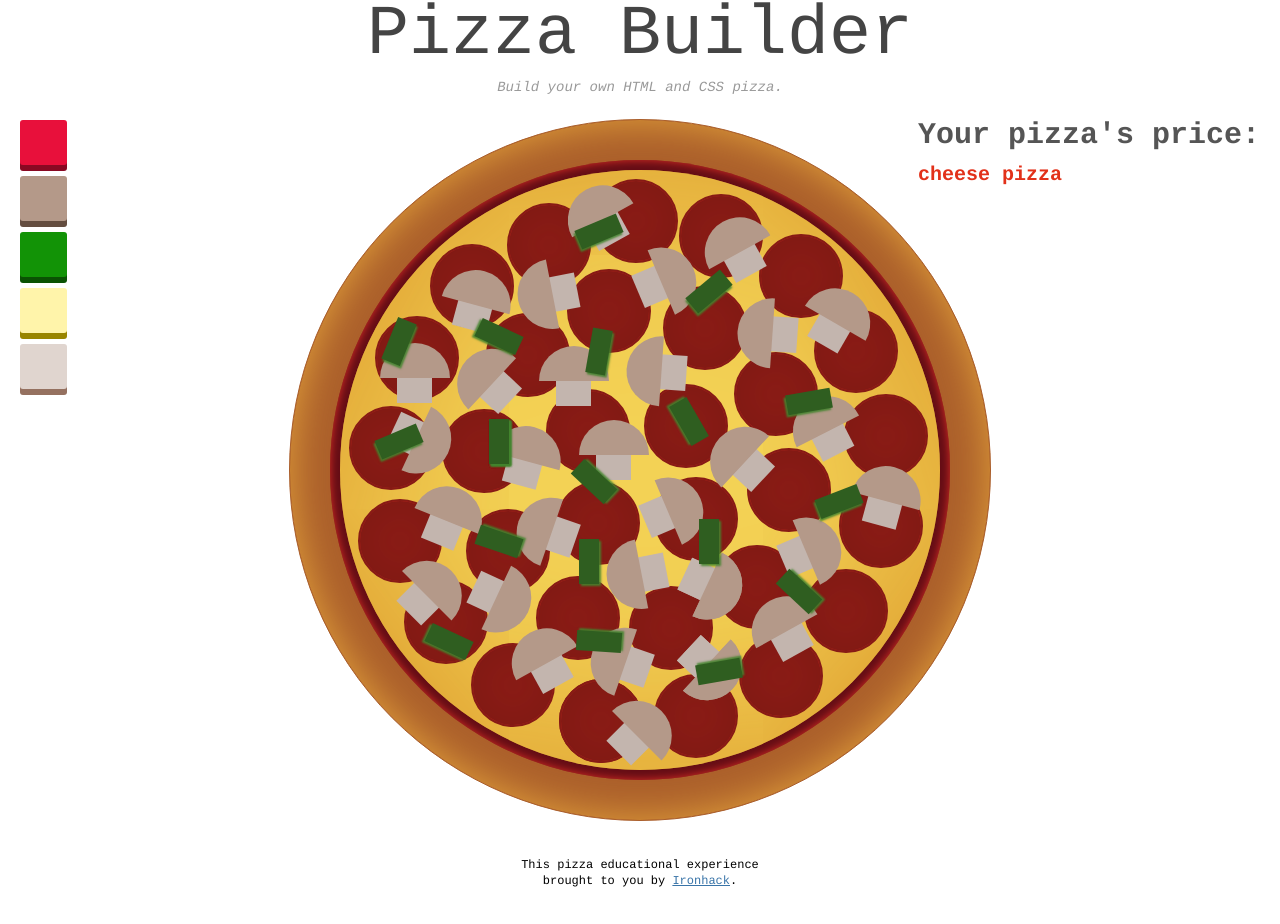
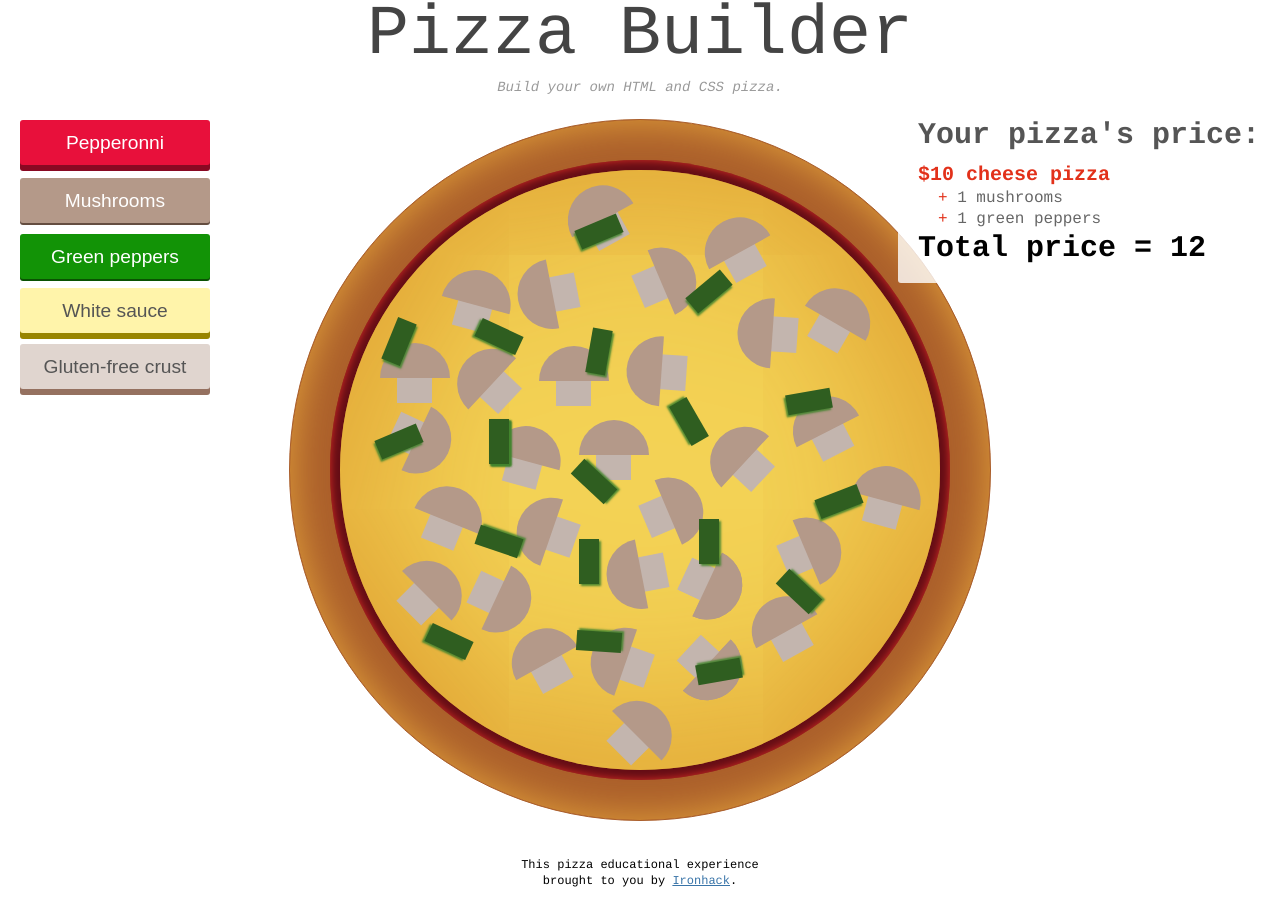
Before and after one commit to ta-web-paris/lab-pizza-builder-vue, a plain HTML site: page starter-code/index.html in a window 1280 px wide. Drawn offline with nearby package versions, Linux system fonts and the light colour scheme.

Commit message:
pizza done

```diff
--- a/starter-code/index.html
+++ b/starter-code/index.html
@@ -22,17 +22,15 @@
         <li v-for="ingredient in ingredients">
           <!-- The button must have the `active` class if the ingredient is selected -->
           <!-- When the button is clicked, it should toggle the `selected` property of the corresponding ingredient object -->
-          <button
-            :class="[
-              'btn',
-              'btn-' + ingredient.name.replace(' ', '-')
-            ]"
-          >
+          <button @click="ingredient.selected = !ingredient.selected"
+            :class="['btn','btn-' + ingredient.name.replace(' ', '-'),
+               ingredient.selected ? 'active' : '']">
             <!--
               Define a `capitalize` filter that will take a string as an argument
               and return it with the first letter in uppercase.
               Then use it to format the name of the ingredient.
             -->
+            {{ingredient.name | capitalise}}
           </button>
         </li>
       </ul>
@@ -42,11 +40,14 @@
     <!-- Price -->
     <aside class="panel price">
       <h2>Your pizza's price</h2>
-      <b><!-- Put the base price of the pizza here --> cheese pizza</b>
+      <b>${{basePrice}}<!-- Put the base price of the pizza here --> cheese pizza</b>
       <ul>
+        <li v-for="ingredient in ingredients" v-if="ingredient.selected">
+          {{ingredient.price + " " + ingredient.name}}
+        </li>
         <!-- List all selected ingredients with their price. Use a computed property. -->
       </ul>
-      <strong><!-- Display the total price. Use a computed property. --></strong>
+      <strong>Total price = {{totalPrice}}<!-- Display the total price. Use a computed property. --></strong>
     </aside>
     <!-- End Price -->
 
@@ -56,31 +57,32 @@
         The following sections should only be shown if the corresponding ingredient is selected.
         Use the `isSelected` method.
       -->
-      <section
+      <section v-show="isSelected('green peppers')"
         :class="'green-pepper ingredient-' + n"
-        v-for="n in 21"
-      ></section>
-      <section
+        v-for="n in 21"></section>
+
+      <section v-show="isSelected('mushrooms')"
         :class="'mushroom ingredient-' + n"
-        v-for="n in 32"
-      >
+        v-for="n in 32">
         <div class="cap"></div>
         <div class="stem"></div>
       </section>
-      <section
+
+      <section v-show="isSelected('pepperonni')"
         :class="'pepperonni ingredient-' + n"
         v-for="n in 32"
       ></section>
 
       <!-- Add the `crust-gluten-free` class if the gluten-free crust is selected -->
       <section :class="{
-        crust: true
-      }">
+        crust: true,
+        'crust-gluten-free': isSelected('gluten-free crust')}
+      ">
         <section class="cheese"></section>
         <!-- Add the `sauce-white` class if the white sauce is selected -->
-        <section :class="{
+        <section :class="[{
           sauce: true
-        }"></section>
+        }, isSelected('white sauce') ? 'sauce-white' : '']"></section>
       </section>
     </div>
     <!-- End Pizza -->
--- a/starter-code/pizza.js
+++ b/starter-code/pizza.js
@@ -31,5 +31,23 @@ const vm = new Vue({
       // Given the name of an ingredient, will return whether it is selected
       return this.ingredients.find(ingredient => ingredient.name === ingredientName).selected
     }
+  },
+  filters: {
+    capitalise: function(value){
+      if (!value) return ''
+      value = value.toString()
+      return value.charAt(0).toUpperCase() + value.slice(1)
+    }
+  },
+  computed: {
+    totalPrice: function(){
+      var sum = this.basePrice
+      this.ingredients.forEach(function(obj){
+        if(obj.selected){
+          sum+=obj.price;
+        }
+      });
+      return sum;
+    }
   }
 });
```
